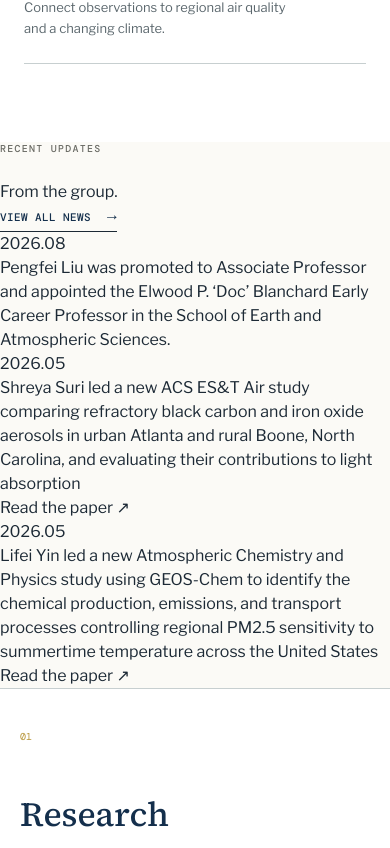
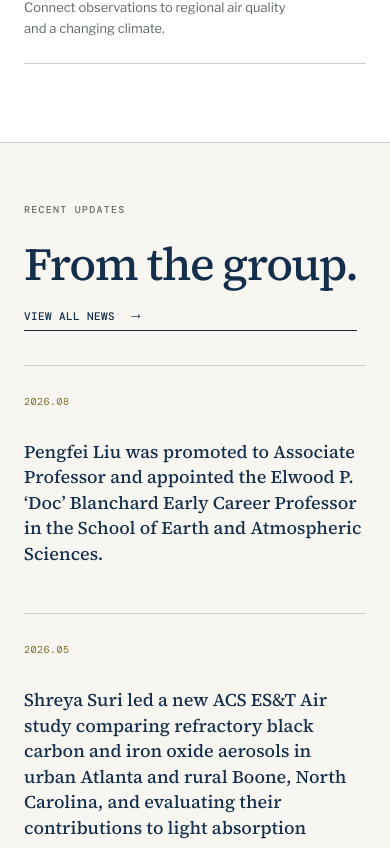
Before and after one commit to pengfeiliu371/aerosol-climate-health-lab-website, a Next.js app: page / in a window 390 px wide. Shown: the part 2033-2881 px from the top of the page. Built offline with nearby package versions, Linux system fonts and the light colour scheme; no server answers.

Commit message:
Add recent updates to homepage

```diff
--- a/app/home.css
+++ b/app/home.css
@@ -79,6 +79,63 @@
   line-height: 1.6;
 }
 
+.home-news {
+  padding: clamp(70px, 8vw, 112px) clamp(36px, 6vw, 86px);
+  background: #f7f6f1;
+  border-top: 1px solid var(--rule);
+}
+
+.home-news-heading {
+  display: flex;
+  justify-content: space-between;
+  align-items: end;
+  gap: 36px;
+  margin-bottom: clamp(34px, 4vw, 52px);
+}
+
+.home-news-heading h2 {
+  margin: 14px 0 0;
+  color: var(--navy);
+  font: 500 clamp(40px, 4.7vw, 67px) / 1 "Source Serif 4", serif;
+  letter-spacing: -2px;
+}
+
+.home-news-list {
+  display: grid;
+  grid-template-columns: repeat(3, minmax(0, 1fr));
+  border-top: 1px solid var(--rule);
+  border-bottom: 1px solid var(--rule);
+}
+
+.home-news-list article {
+  min-height: 220px;
+  padding: 23px clamp(22px, 2.8vw, 40px) 27px 0;
+}
+
+.home-news-list article + article {
+  padding-left: clamp(22px, 2.8vw, 40px);
+  border-left: 1px solid var(--rule);
+}
+
+.home-news-list time {
+  color: #7b6927;
+  font: 10px "DM Mono", monospace;
+  letter-spacing: .05em;
+}
+
+.home-news-list p {
+  margin: 27px 0 20px;
+  color: var(--navy);
+  font: 500 clamp(18px, 1.55vw, 22px) / 1.42 "Source Serif 4", serif;
+}
+
+.home-news-list article > a {
+  color: #53616a;
+  font-size: 12px;
+  text-decoration-color: #b79538;
+  text-underline-offset: 4px;
+}
+
 @media (max-width: 760px) {
   .specimen {
     min-height: 0;
@@ -121,4 +178,34 @@
   .research-modes h3 {
     margin-top: 18px;
   }
+
+  .home-news {
+    padding: 60px 24px 68px;
+  }
+
+  .home-news-heading {
+    display: grid;
+    align-items: start;
+    gap: 22px;
+  }
+
+  .home-news-heading h2 {
+    font-size: 46px;
+    letter-spacing: -1.5px;
+  }
+
+  .home-news-list {
+    grid-template-columns: 1fr;
+  }
+
+  .home-news-list article {
+    min-height: 0;
+    padding: 22px 0 27px;
+  }
+
+  .home-news-list article + article {
+    padding-left: 0;
+    border-top: 1px solid var(--rule);
+    border-left: 0;
+  }
 }
```
